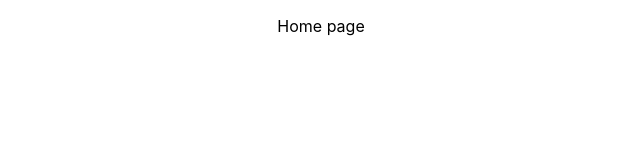
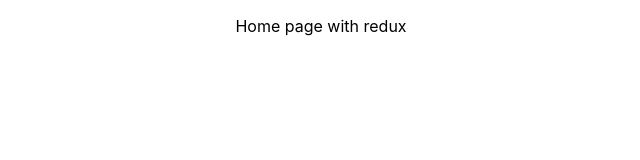
Before and after one commit to jeffngugi/ecommerce, a React (Create React App) app: page / in a window 1280 px wide. Shown: the top 160 px of the page, without its empty margins (319-959 px from the left). Built offline with nearby package versions, Linux system fonts and the light colour scheme.

Commit message:
simple text edit

```diff
--- a/src/components/layouts/Home.tsx
+++ b/src/components/layouts/Home.tsx
@@ -3,7 +3,7 @@ import React from "react";
 const Home = () => {
   return (
     <div>
-      <p>Home page</p>
+      <p>Home page with redux</p>
     </div>
   );
 };
```
